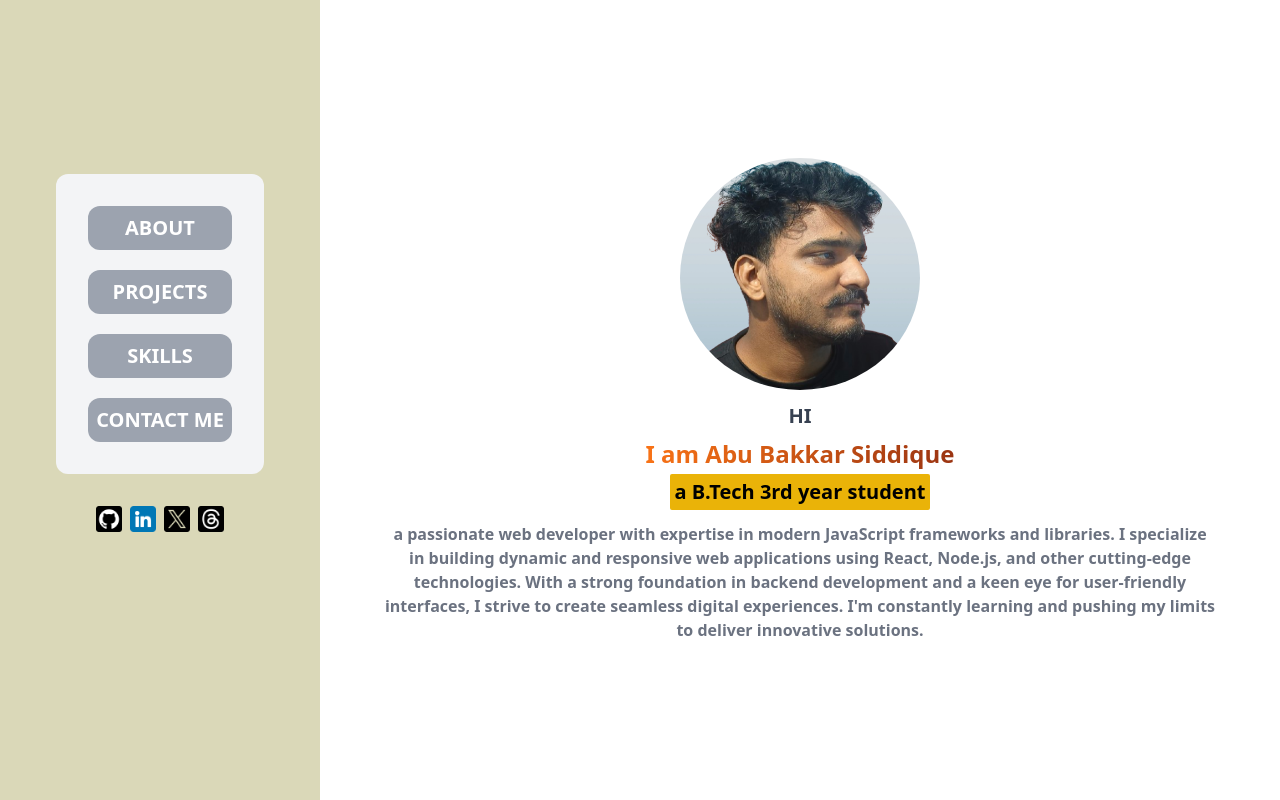
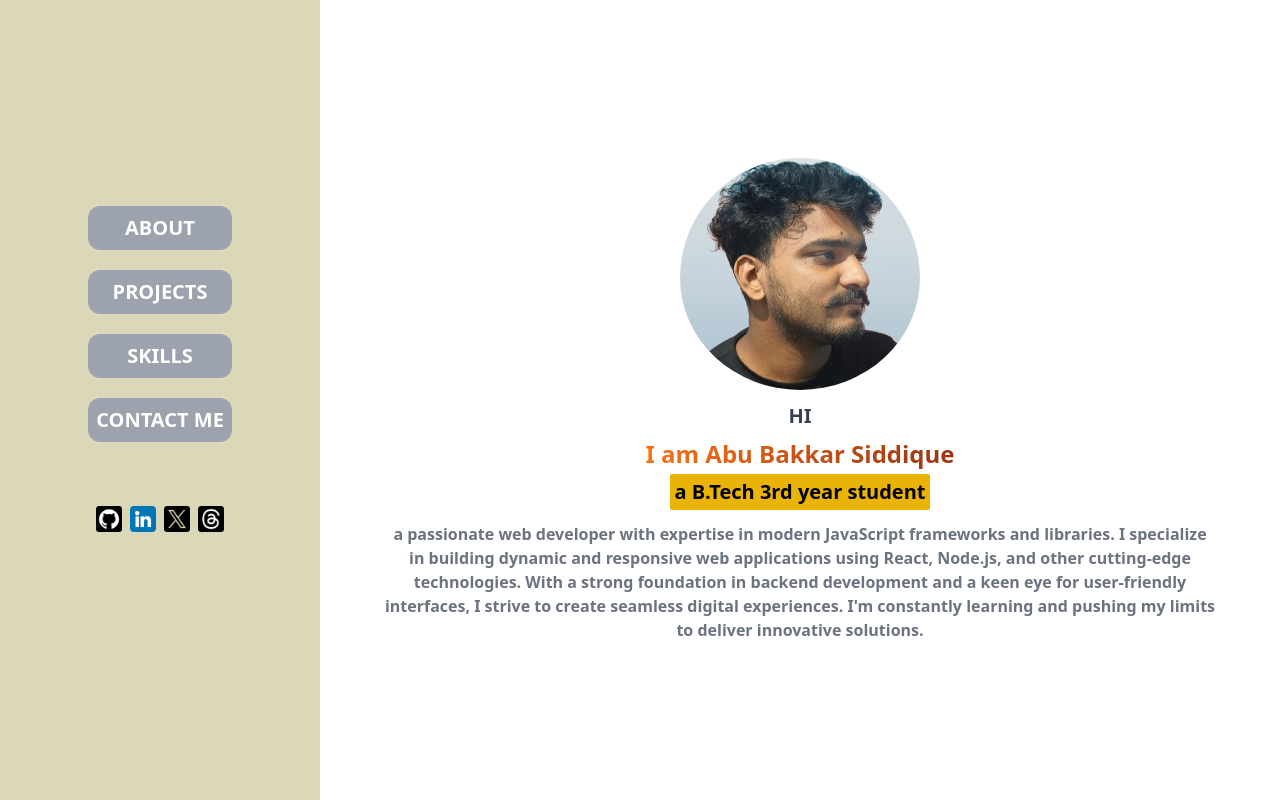
Before and after one commit to SoloDevAbu/My-Portfolio, a React (Vite) app: page / in a window 1280 px wide. Built offline with nearby package versions, Linux system fonts and the light colour scheme.

Commit message:
fixed color

```diff
--- a/src/App.jsx
+++ b/src/App.jsx
@@ -14,7 +14,7 @@ export default function App() {
         <div className="hidden sm:flex w-1/4 h-screen bg-color-sidebarBackground justify-center">
           <Sidebar/>
         </div>
-        <div className="w-full h-full sm:w-3/4">
+        <div className="w-full h-full sm:w-3/4 ">
           <Suspense fallback={'Loading...'}>
             <Routes>
               <Route path="/" element={<About />} />
--- a/src/Sidebar.jsx
+++ b/src/Sidebar.jsx
@@ -9,7 +9,7 @@ const Sidebar = () => {
     return (
         <div className='grid place-content-center h-screen fixed'>
             <div className="grid place-content-center">
-                <div className=" py-8 px-8 m-2 flex flex-col gap-5 bg-gray-100 rounded-xl">
+                <div className=" py-8 px-8 m-2 flex flex-col gap-5 rounded-xl">
                     <div className="bg-gray-400 rounded-xl text-white font-semibold font-sans text-center sm:text-xs md:text-sm lg:text-lg xl:text-xl hover:bg-gray-500">
                         <button className="py-2 px-2 uppercase" onClick={() => {
                             navigate('/')
--- a/tailwind.config.js
+++ b/tailwind.config.js
@@ -12,7 +12,7 @@ export default {
           btnHover: '#8D8A8A',
           sidebarContainer: '#D9D9D9',
           sidebarBackground: '#DAD8B8',
-          heroBackground: '#FFFDD0'
+          heroBackground: '#fefbea'
         }
       }
     },
```
